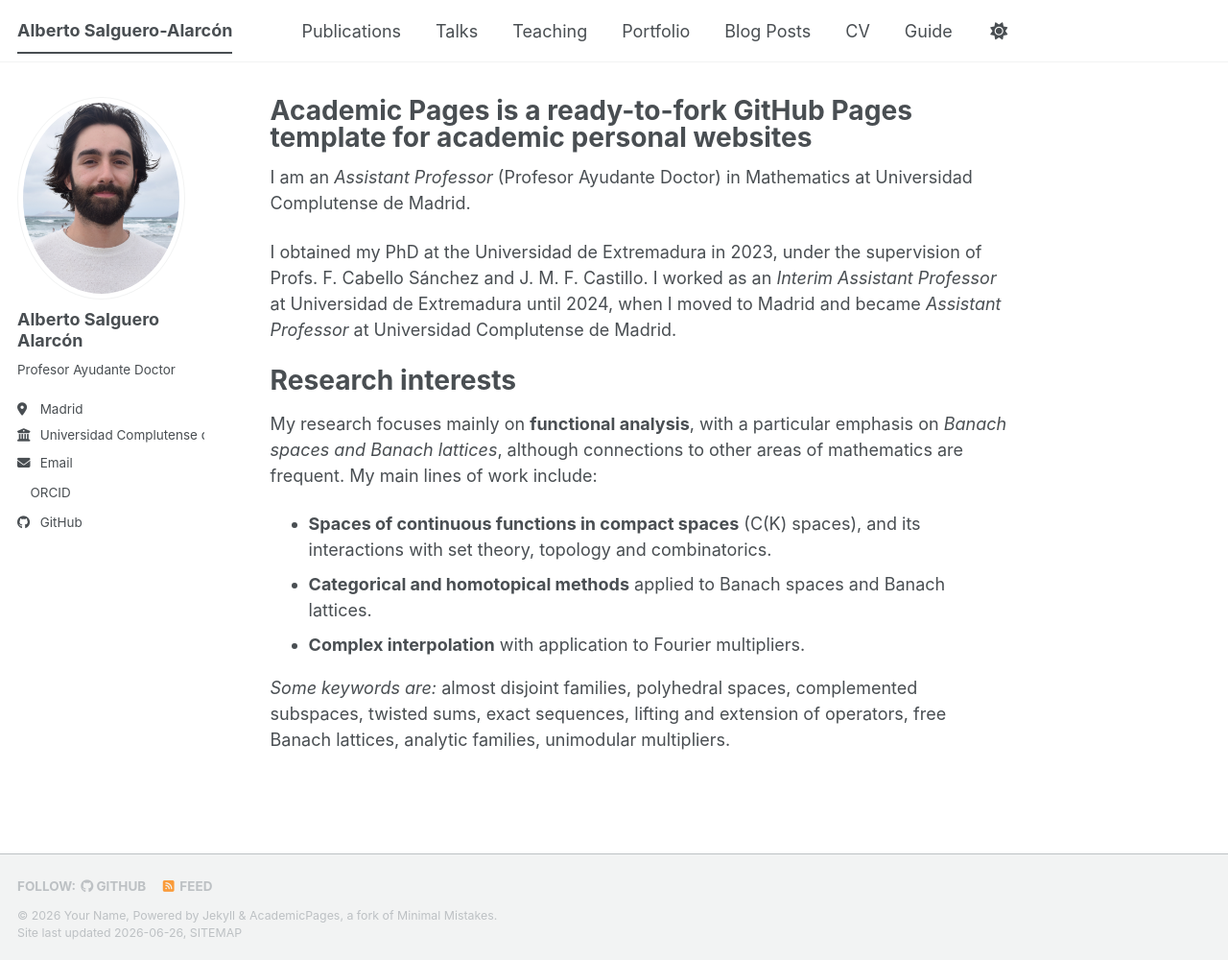
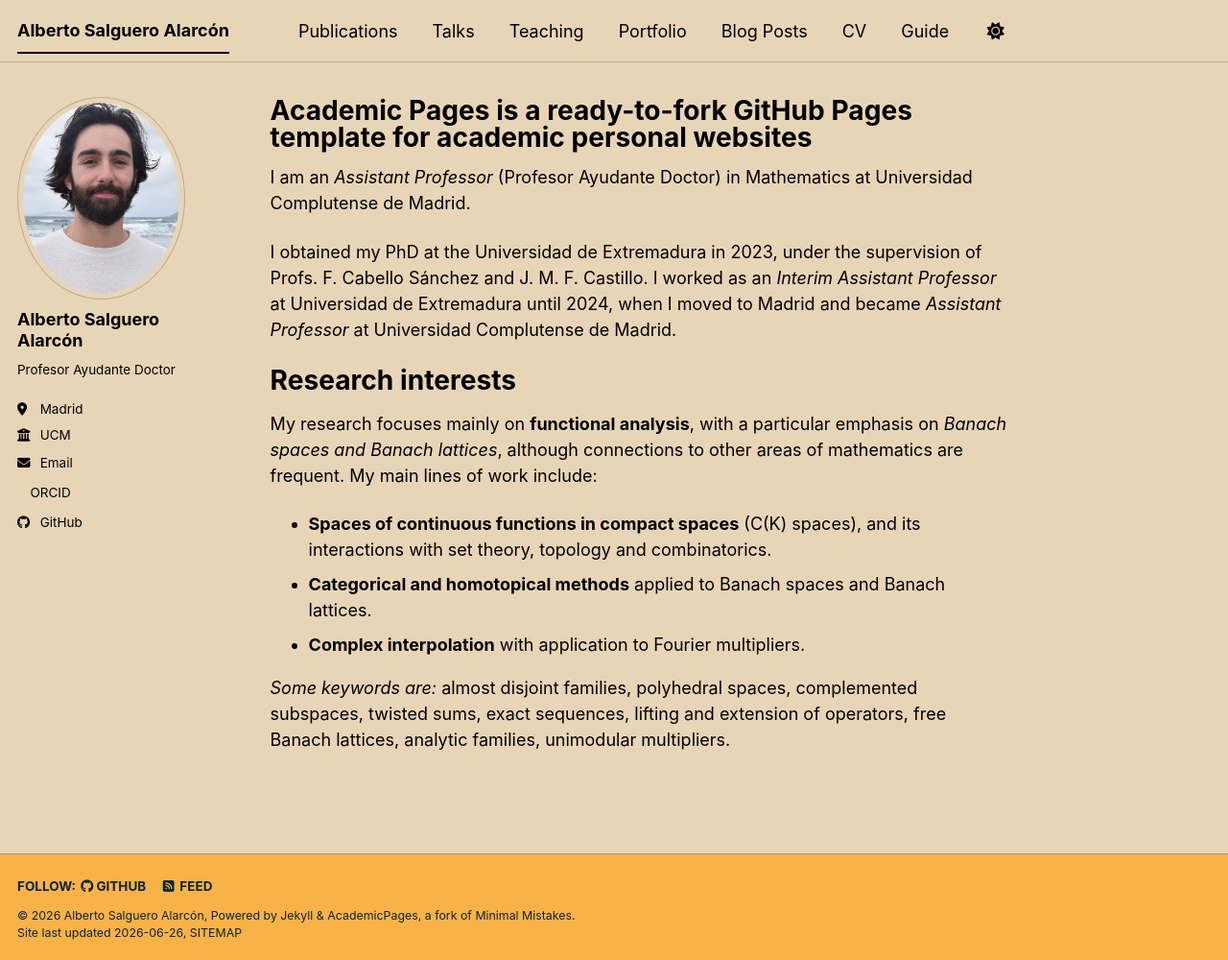
Before and after one commit to salgueroalarcon/salgueroalarcon.github.io, a Jekyll site: the page built from _pages/about.md, in a window 1280 px wide and 1000 px high. Shown: the whole window at 96% size. Built offline with Jekyll 4.4.1, drawn with Linux system fonts in a browser that asks for light colours; a style sheet for code colours, icons or effects is not loaded.

Commit message:
Update site theme and personal details in config

```diff
--- a/_config.yml
+++ b/_config.yml
@@ -8,10 +8,10 @@
 
 # Basic Site Settings
 locale                   : "en-US"
-site_theme               : "default" # The available themes options are "default", "air", "sunrise", "mint", "dirt" and "contrast"
-title                    : "Alberto Salguero-Alarcón"
+site_theme               : "sunrise" # The available themes options are "default", "air", "sunrise", "mint", "dirt" and "contrast"
+title                    : "Alberto Salguero Alarcón"
 title_separator          : "-"
-name                     : &name "Your Name"
+name                     : &name "Alberto Salguero Alarcón"
 description              : &description "Your Name's academic portfolio"   # Update this with a general description of your site, this is the default if not overridden by a page
 url                      : "https://salgueroalarcon.github.io" # The base hostname & protocol for your site e.g. "https://[your GitHub username].github.io",
                                                            # or if you already have some other page hosted on Github then use "https://[your GitHub username].github.io/[Your Repo Name]"
@@ -28,7 +28,7 @@ author:
   pronouns         : # example: "she/her"
   bio              : "Profesor Ayudante Doctor"
   location         : "Madrid"
-  employer         : "Universidad Complutense de Madrid"
+  employer         : "UCM"
   uri              : # URL
   email            : "albsalgu@ucm.es"
 
```
